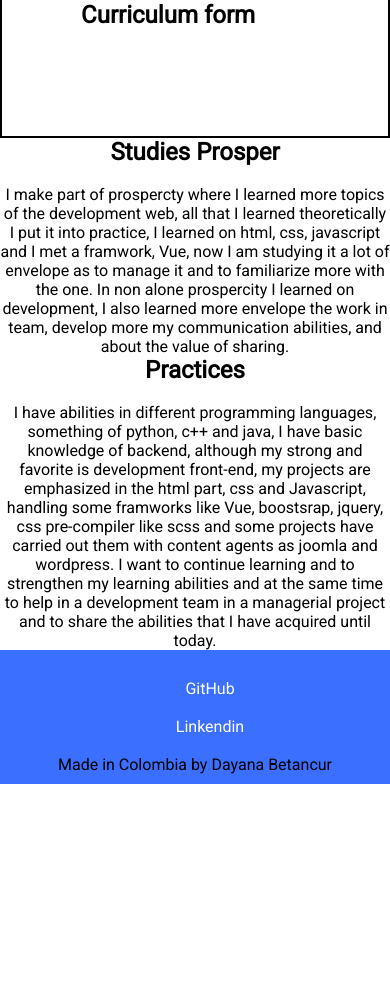
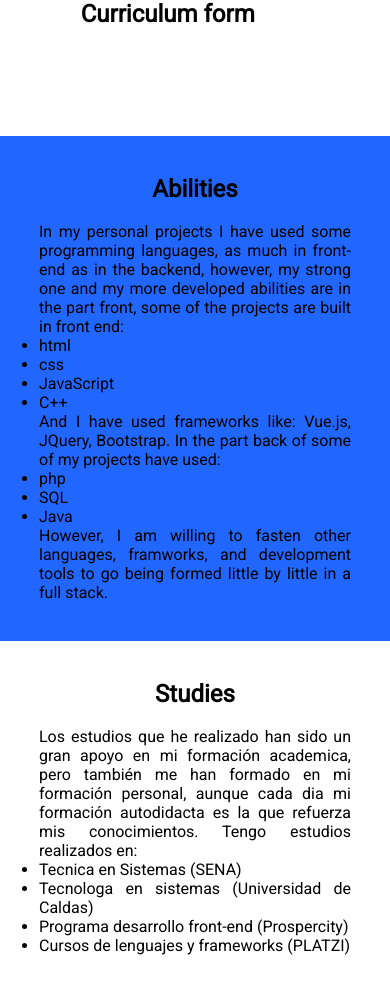
Before and after one commit to DayanaB01/portafolio, a Vue app: page / in a window 390 px wide. Shown: the part 2073-3066 px from the top of the page. Before the commit the page ends 2857 px from the top, so only its background shows below. Built offline with nearby package versions, Linux system fonts and the light colour scheme.

Commit message:
Style responsive @media

```diff
--- a/src/assets/b_elements/_color-html.scss
+++ b/src/assets/b_elements/_color-html.scss
@@ -1,5 +1,6 @@
 //html
 footer{
-    border: 10px #3B6FFF solid;
-    background: #3B6FFF;
+    text-align: center;
+    height: max-content;
+    background: #2267fd;
 }
--- a/src/assets/c_object/_class.scss
+++ b/src/assets/c_object/_class.scss
@@ -47,7 +47,6 @@ $background-two: #2267fd;
     color: black;
 }
 .cards{
-    border: 2px black solid;
     background: $background-one;
     padding: 15% 15% 15% 15%;
 }
@@ -65,6 +64,26 @@ $background-two: #2267fd;
 .cards .card:hover{
     transform: translateY(-15px);
     box-shadow: 0 12px 16px rgba(14, 57, 250, 0.2);
+}
+.studies{
+    text-align: justify;
+    background: $background-two;
+    place-items: center;
+    height: min-content;
+    padding: 10%;
+}
+.studies h1{
+    text-align: center;
+}
+.practices{
+    background: $background-one;
+    padding: 10%;
+    text-align: justify;
+    place-items: center;
+    height: max-content;
+}
+.practices h1{
+    text-align: center;
 }
 
 @media(min-width: 800px){
@@ -150,7 +169,7 @@ $background-two: #2267fd;
     .text{
         width: 700px;
     }
-    .testimonial{
+    .practices{
         border: 10px $background-one solid;
         background: $background-one;
         display: grid;
--- a/src/views/HomeView.vue
+++ b/src/views/HomeView.vue
@@ -48,30 +48,49 @@
     </section>
     <section class="studies">
       <div class="text">
-        <h1>Studies Prosper</h1><br>
+        <h1>Abilities</h1><br>
         <p>
-          I make part of prospercty where I learned more topics of the development web,
-          all that I learned theoretically I put it into practice, I learned on html, css,
-          javascript and I met a framwork, Vue, now I am studying it a lot of envelope as
-          to manage it and to familiarize more with the one. In non alone prospercity I
-          learned on development, I also learned more envelope the work in team, develop
-          more my communication abilities, and about the value of sharing.
+          In my personal projects I have used some programming languages,
+          as much in front-end as in the backend, however, my strong one and
+          my more developed abilities are in the part front, some of the
+          projects are built in front end:
+        </p>
+        <ul>
+          <li>html</li>
+          <li>css</li>
+          <li>JavaScript</li>
+          <li>C++</li>
+        </ul>
+        <p>
+          And I have used frameworks like: Vue.js, JQuery, Bootstrap.
+          In the part back of some of my projects have used:
+        </p>
+          <ul>
+            <li>php</li>
+            <li>SQL</li>
+            <li>Java</li>
+          </ul>
+        <p>
+          However, I am willing to fasten other languages, framworks,
+          and development tools to go being formed little by little in a full stack.
         </p>
       </div>
     </section>
-    <section class="testimonial">
+    <section class="practices">
       <div class="text">
-        <h1>Practices</h1><br>
+        <h1>Studies</h1><br>
         <p>
-          I have abilities in different programming languages, something of python, c++ and java,
-          I have basic knowledge of backend, although my strong and favorite is development
-          front-end, my projects are emphasized in the html part, css and Javascript, handling
-          some framworks like Vue, boostsrap, jquery, css pre-compiler like scss and some
-          projects have carried out them with content agents as joomla and wordpress. I want
-          to continue learning and to strengthen my learning abilities and at the same time
-          to help in a development team in a managerial project  and to share the abilities that
-          I have acquired until today.
+        Los estudios que he realizado han sido un gran apoyo en mi formación academica,
+        pero también me han formado en mi formación personal, aunque cada dia mi formación
+        autodidacta es la que refuerza mis conocimientos.
+        Tengo estudios realizados en:
         </p>
+        <ul>
+          <li>Tecnica en Sistemas (SENA)</li>
+          <li>Tecnologa en sistemas (Universidad de Caldas)</li>
+          <li>Programa desarrollo front-end (Prospercity)</li>
+          <li>Cursos de lenguajes y frameworks (PLATZI)</li>
+        </ul>
       </div>
     </section>
     <footer>
@@ -82,7 +101,7 @@
         <ul>
           <a href="www.linkedin.com/in/dayana-betancur-gañán">Linkendin</a>
         </ul><br>
-        <p>Made in Colombia by Dayana Betancur</p>
+        <p>Made in Colombia width 🤍 <br> by Dayana Betancur</p>
       </div>
     </footer>
   </div>
```
